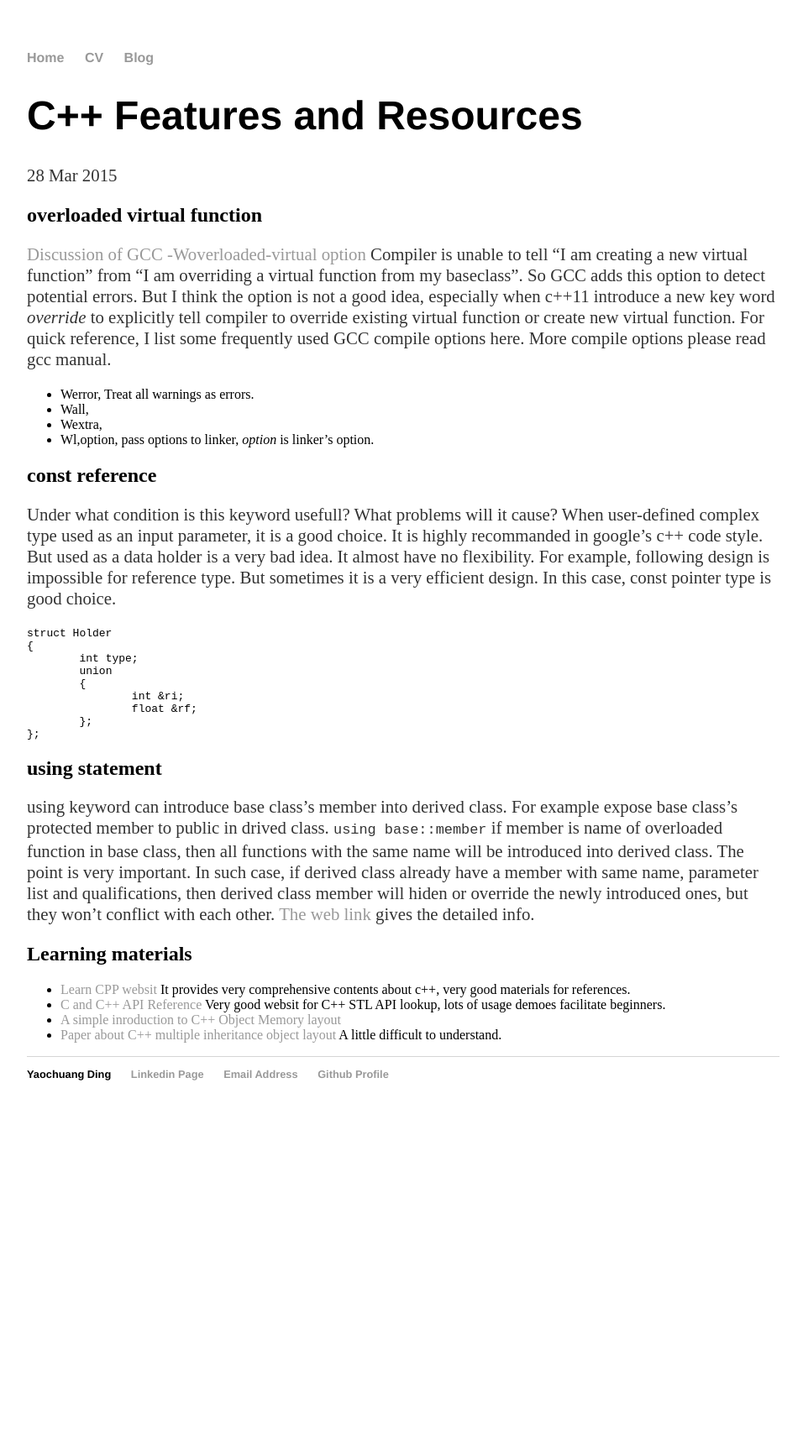
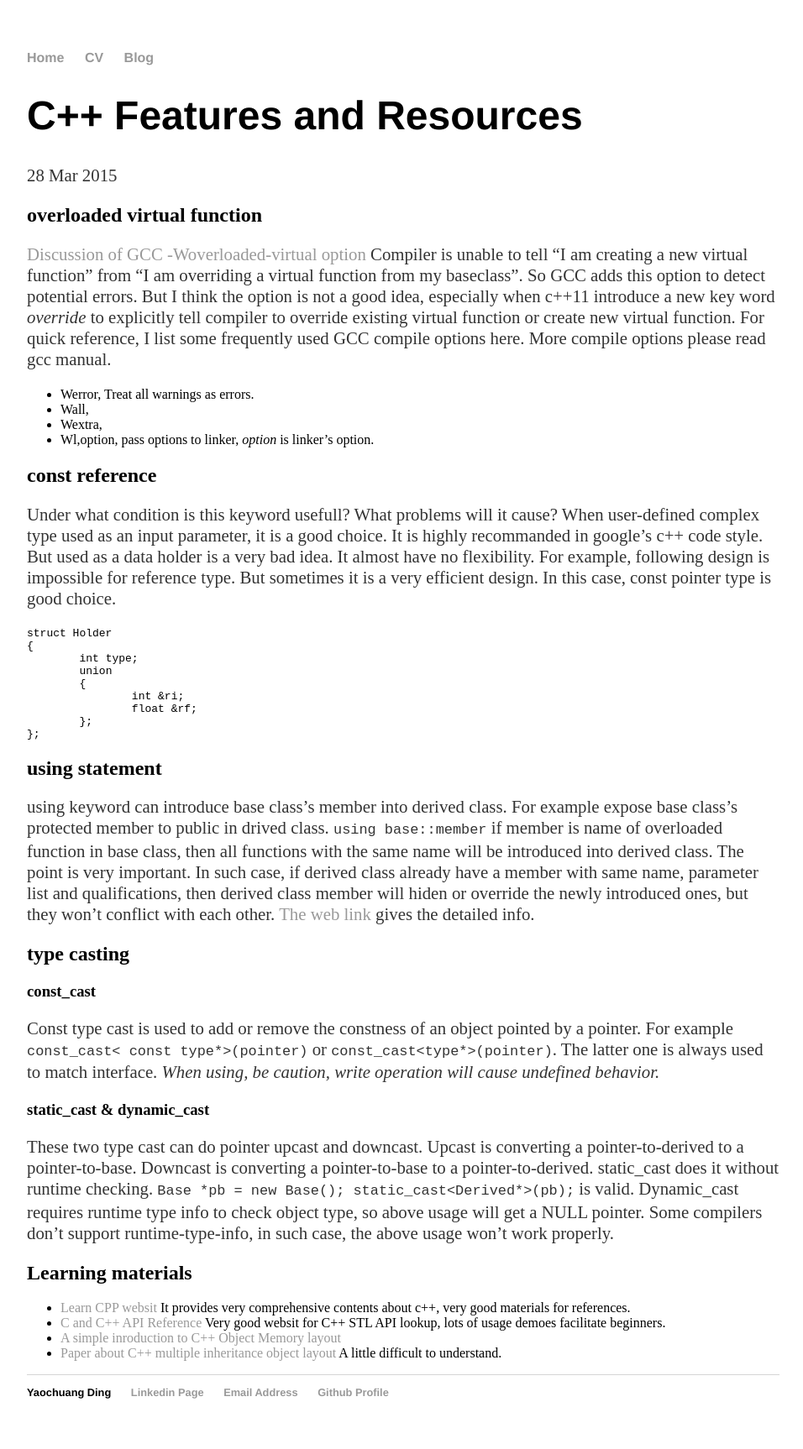
Before and after one commit to ychding11/ychding11.github.io, a Jekyll site: the page built from _posts/2015-03-28-Languages-Resources.md, in a window 1280 px wide. Shown: the whole page at 84% size, without its empty margins (160-1116 px from the left). Built offline with Jekyll 4.4.1, drawn with Linux system fonts in a browser that asks for light colours; before the commit the page ends 1347 px from its top, so only the background shows below that.

Commit message:
add c++ type casting

```diff
--- a/_posts/2015-03-28-Languages-Resources.md
+++ b/_posts/2015-03-28-Languages-Resources.md
@@ -55,7 +55,25 @@ newly introduced ones, but they won't conflict with each other.
 [The web link](http://en.cppreference.com/w/cpp/language/using_declaration)
 gives the detailed info.
 
+## type casting
+
+### const_cast
+Const type cast is used to add or remove the constness of an object pointed
+by a pointer. For example `const_cast< const type*>(pointer)` or
+`const_cast<type*>(pointer)`. The latter one is always used to match interface.
+*When using, be caution, write operation will cause undefined behavior.*
+
+### static_cast & dynamic_cast
+These two type cast can do pointer upcast and downcast. Upcast is converting
+a pointer-to-derived to a pointer-to-base. Downcast is converting a
+pointer-to-base to a pointer-to-derived. static_cast does it without runtime
+checking. `Base *pb = new Base(); static_cast<Derived*>(pb);` is valid.
+Dynamic_cast requires runtime type info to check object type, so above usage
+will get a NULL pointer. Some compilers don't support runtime-type-info,
+in such case, the above usage won't work properly.
+
 ## Learning materials
+
 - [Learn CPP websit](http://www.learncpp.com/) It provides very comprehensive
 contents about c++, very good materials for references.
 - [C and C++ API Reference](http://www.cplusplus.com/)
```
Also changed, not shown: _posts/2015-03-12-Linux-Debug-summary.md (+3 -0 lines).
